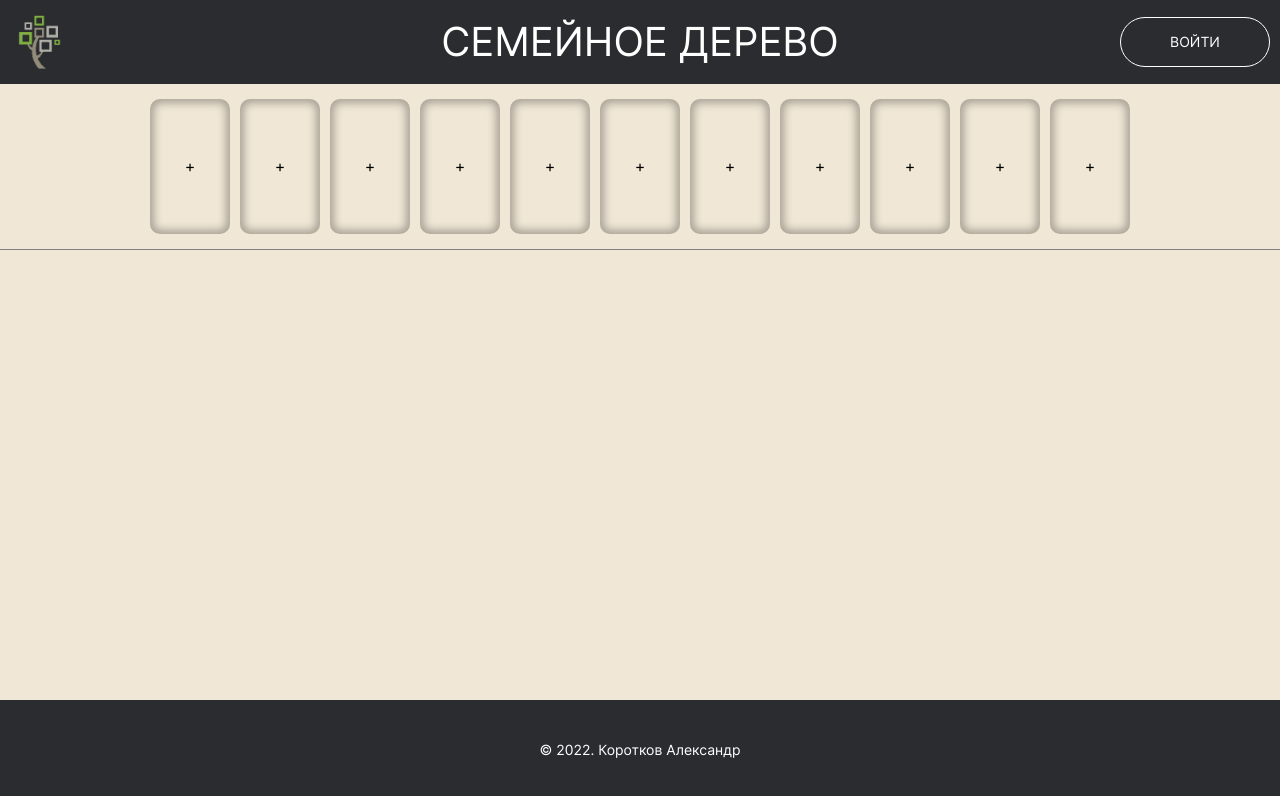
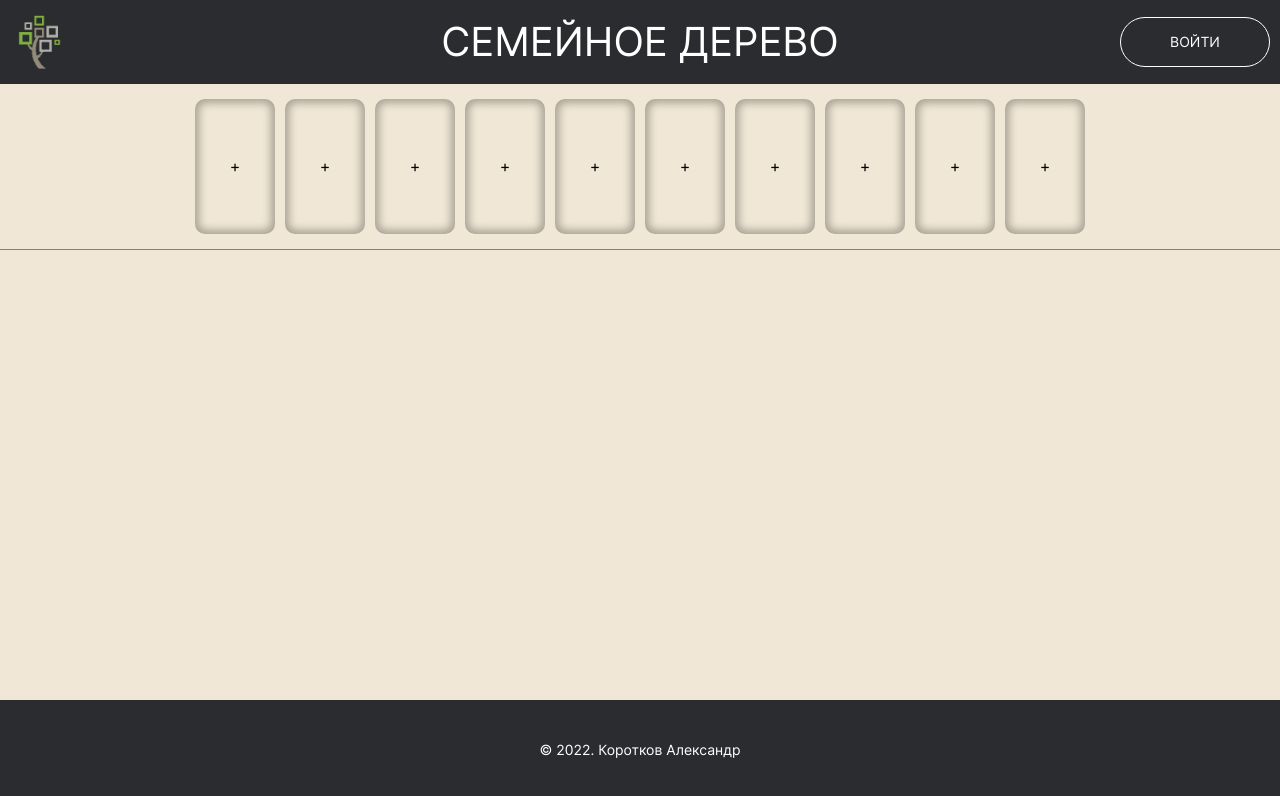
Before and after one commit to alkorotkovv/family-tree-react, a React (Create React App) app: page / in a window 1280 px wide. Shown: the top 796 px of the page. Built offline with nearby package versions, Linux system fonts and the light colour scheme.

Commit message:
add logic add person + card component

```diff
--- a/src/components/AddPerson.js
+++ b/src/components/AddPerson.js
@@ -1,11 +1,32 @@
+import Card from "./Card";
+
 function AddPerson(props) {
 
+  //console.log(props.persons)
+  //console.log(props.id)
+  //console.log(props.id)
+  //console.log(Object.entries(props.persons[2]).length);
+  //console.log(props.card);
+  //console.log(props.id);
+
+  let block;
+  if (Object.entries(props.card).length !== 0)
+      block = (<Card name={props.card.name} />)
+    else
+      block = (<></>)
+
+
   function handleClick() {
-    props.onAddPersonClick();
+    props.onAddPersonClick(props.id);
   }
 
   return (
-    <div className="area" onClick={handleClick}>+</div>
+    <div className="area" onClick={handleClick}>
+      +
+      {
+        block
+      }
+    </div>
   )
 }
 
--- a/src/components/AddPersonPopup.js
+++ b/src/components/AddPersonPopup.js
@@ -31,7 +31,14 @@ function AddPersonPopup(props) {
 
   function handleSubmit(evt) {
     evt.preventDefault();
-    props.onSubmit();
+    const personObject = {
+      name: name,
+      image: image,
+      place: place,
+      birthday: birthday,
+      about: about
+    }
+    props.onSubmit(personObject);
   }
 
   return (
--- a/src/components/App.js
+++ b/src/components/App.js
@@ -9,23 +9,36 @@ import CardPopup from './CardPopup';
 function App() {
 
   const [isAddPersonPopupVisible, setIsAddPersonPopupVisible] = React.useState(false);
+  const [selectedArea, setSelectedArea] = React.useState(-1);
+  const [persons, setPersons] = React.useState([{},{},{},{},{},{},{},{},{},{}]);
 
   function closeAllPopups() {
     setIsAddPersonPopupVisible(false);
+    //setSelectedArea(-1);
   }
 
-  function handleAddPersonClick() {
+  function handleAddPersonClick(id) {
+    //console.log(id)
+    setSelectedArea(id)
     setIsAddPersonPopupVisible(true);
   }
 
-  function handleAddPerson() {
-    console.log("AppAddPerson");
+  function handleAddPerson(personObject) {
+    let copy = Object.assign([], persons);
+    let index = selectedArea;
+    copy[index] = personObject;
+    setPersons(copy);
+    setIsAddPersonPopupVisible(false);
   }
 
   return (
     <div className="page">
       <Header />
-      <Main onAddPersonClick={handleAddPersonClick} />
+      <Main
+        onAddPersonClick={handleAddPersonClick}
+        persons={persons}
+        area={selectedArea}
+      />
       <Footer />
       <AddPersonPopup
         isOpen={isAddPersonPopupVisible}
--- /dev/null
+++ b/src/components/Card.js
@@ -0,0 +1,14 @@
+import photo from '../images/photo.png';
+
+function Card(props) {
+
+  return (
+    <div className="card" draggable="true">
+        <img className="card__image" src={photo} alt="фотография" />
+        <h2 className="card__title">{props.name}</h2>
+        <button className="card__delete card__delete_visible" type="button" aria-label="Delete"></button>
+    </div>
+  )
+}
+
+export default Card;
--- a/src/components/Generation.js
+++ b/src/components/Generation.js
@@ -2,6 +2,7 @@ import {AreasCount} from "../utils/constants.js";
 import AddPerson from "./AddPerson";
 
 function Generation(props) {
+  //console.log(props.persons);
 
   let areas=[];
   for (let i = 0; i < AreasCount; i++) {
@@ -11,8 +12,8 @@ function Generation(props) {
   return (
     <section className="generation" id={props.id}>
       {
-        areas.map(element =>
-          <AddPerson key={element} id={element} onAddPersonClick={props.onAddPersonClick} />
+        props.persons.map((element,index) =>
+          <AddPerson key={index} id={index} onAddPersonClick={props.onAddPersonClick} persons={props.persons} area={props.area} card={element} />
         )
       }
     </section>
--- a/src/components/Main.js
+++ b/src/components/Main.js
@@ -14,7 +14,7 @@ function Main(props) {
     <main className="content">
       {
         sections.map(element =>
-          <Generation key={element} id ={element} onAddPersonClick={props.onAddPersonClick} />
+          <Generation key={element} id ={element} onAddPersonClick={props.onAddPersonClick} persons={props.persons} area={props.area} />
         )
       }
    </main>
```
